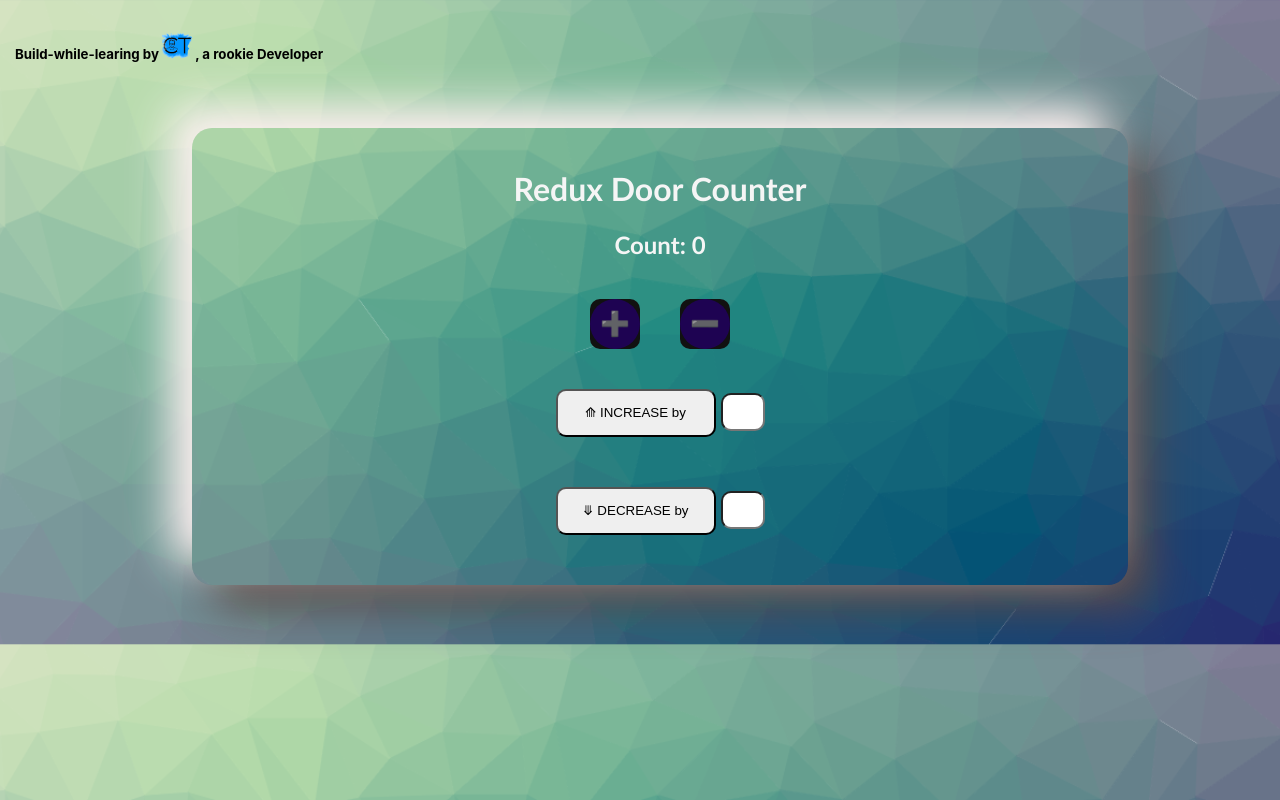
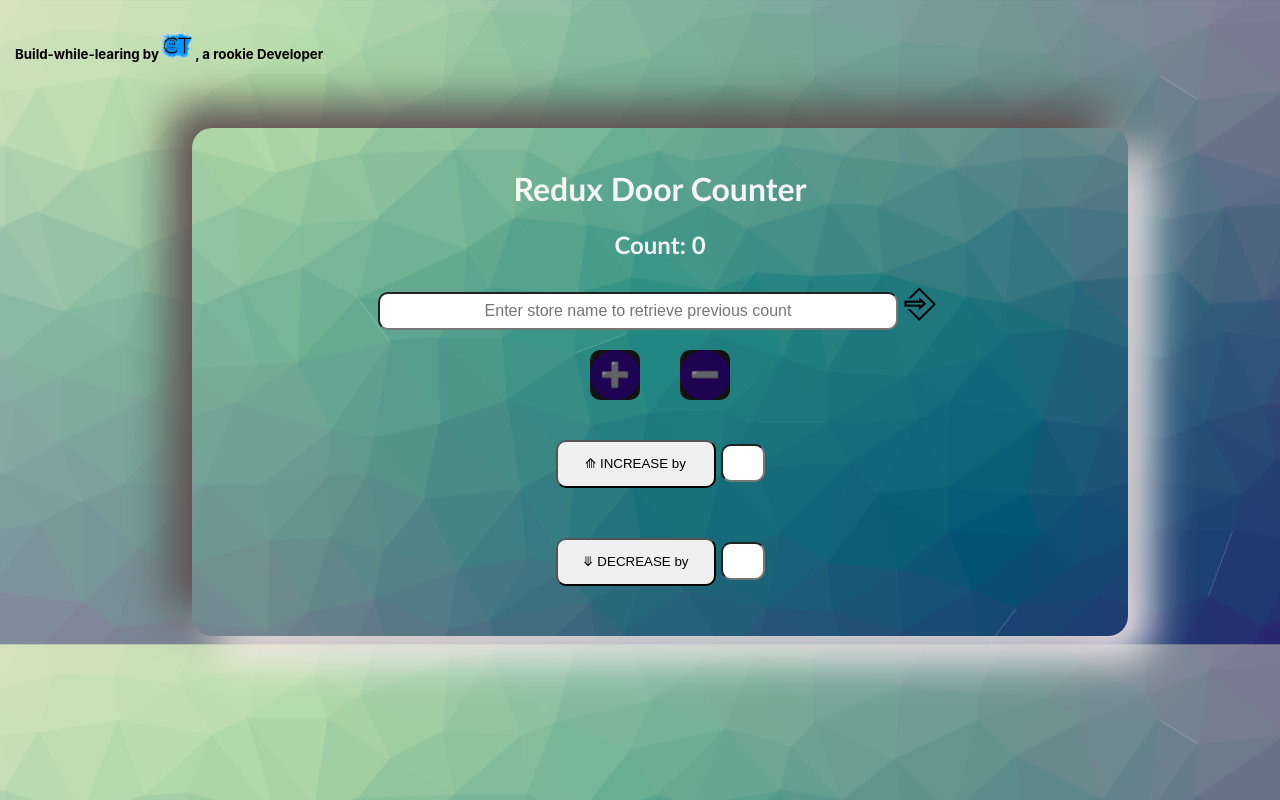
Before and after one commit to chuongtang/redux-counter, a React (Create React App) app: page / in a window 1280 px wide. Built offline with nearby package versions, Linux system fonts and the light colour scheme.

Commit message:
add styling for nameInput

```diff
--- a/src/features/Counter.js
+++ b/src/features/Counter.js
@@ -22,6 +22,12 @@ const Counter = () => {
         <>
             <h1 className='appName'>Redux Door Counter</h1>
             <h2 class="count">Count: {count}</h2>
+            <div className='nameBox'>
+                <input placeholder='Enter store name to retrieve previous count' className='inputName' onChange={(e) => handleChange(e)} />
+                <button className="startBtn" onClick={() => dispatch(decrementByAmount(value))}>
+                    ⎆
+                </button>
+            </div>
             <button className='counterBtn' onClick={() => dispatch(increment())}>➕</button>
             <button className='counterBtn' onClick={() => dispatch(decrement())}>➖</button>
 
--- a/src/index.css
+++ b/src/index.css
@@ -26,8 +26,8 @@ h5{
   color: whitesmoke;
   text-align: center;
   border-radius: 20px;
-  box-shadow:  -22px -22px 44px #fff3f3,
-             22px 22px 44px #5b4b4b;
+  box-shadow:  -22px -22px 44px #5b4b4b,
+             22px 22px 44px #fff3f3;
   max-width: 70%;
   padding: 20px;
   font-family: 'Trebuchet MS', 'Lucida Sans Unicode', 'Lucida Grande', 'Lucida Sans', Arial, sans-serif;
@@ -124,3 +124,15 @@ h5{
   background: #e0875d;
   color: white;
 }
+.inputName{
+  border-radius: 10px;
+  font-size: 1em;
+  width: 40vw;
+  height: 4vh;
+  text-align: center;
+}
+.startBtn{
+  background: transparent;
+  font-size: 5vh;
+  border: transparent;
+}
```
Also changed, not shown: 1 other file (tests, documents, lock files or other folders).
